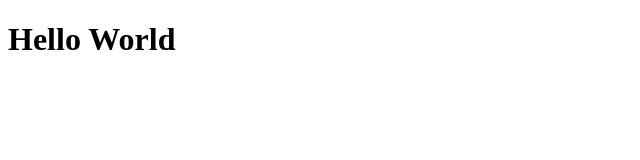
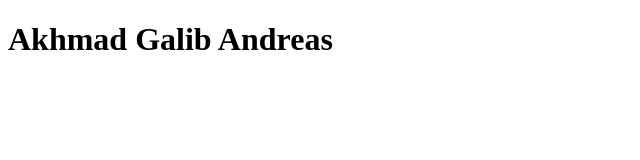
Before and after one commit to Andre290503/kelas-c, a plain HTML site: page index.html in a window 1280 px wide. Shown: the whole page, without its empty margins (0-640 px from the left). Drawn offline with Linux system fonts and the light colour scheme.

Commit message:
ubah code

```diff
--- a/index.html
+++ b/index.html
@@ -6,6 +6,6 @@
     <title>Git Test</title>
 </head>
 <body>
-    <h1>Hello World</h1>
+    <h1>Akhmad Galib Andreas</h1>
 </body>
 </html>
```
